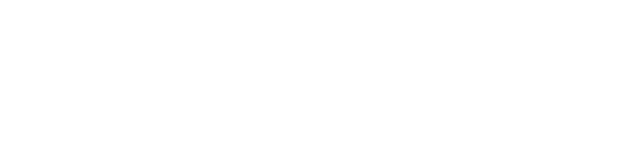
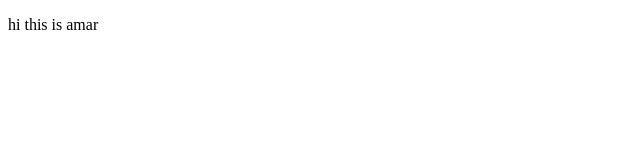
Before and after one commit to amarbalaji/coding-file, a plain HTML site: page index.html in a window 1280 px wide. Shown: the whole page, without its empty margins (0-640 px from the left). Drawn offline with Linux system fonts and the light colour scheme.

Commit message:
second commit

```diff
--- a/index.html
+++ b/index.html
@@ -7,6 +7,6 @@
     <title>Document</title>
 </head>
 <body>
-
+    <p>hi this is amar</p>
 </body>
 </html>
```
